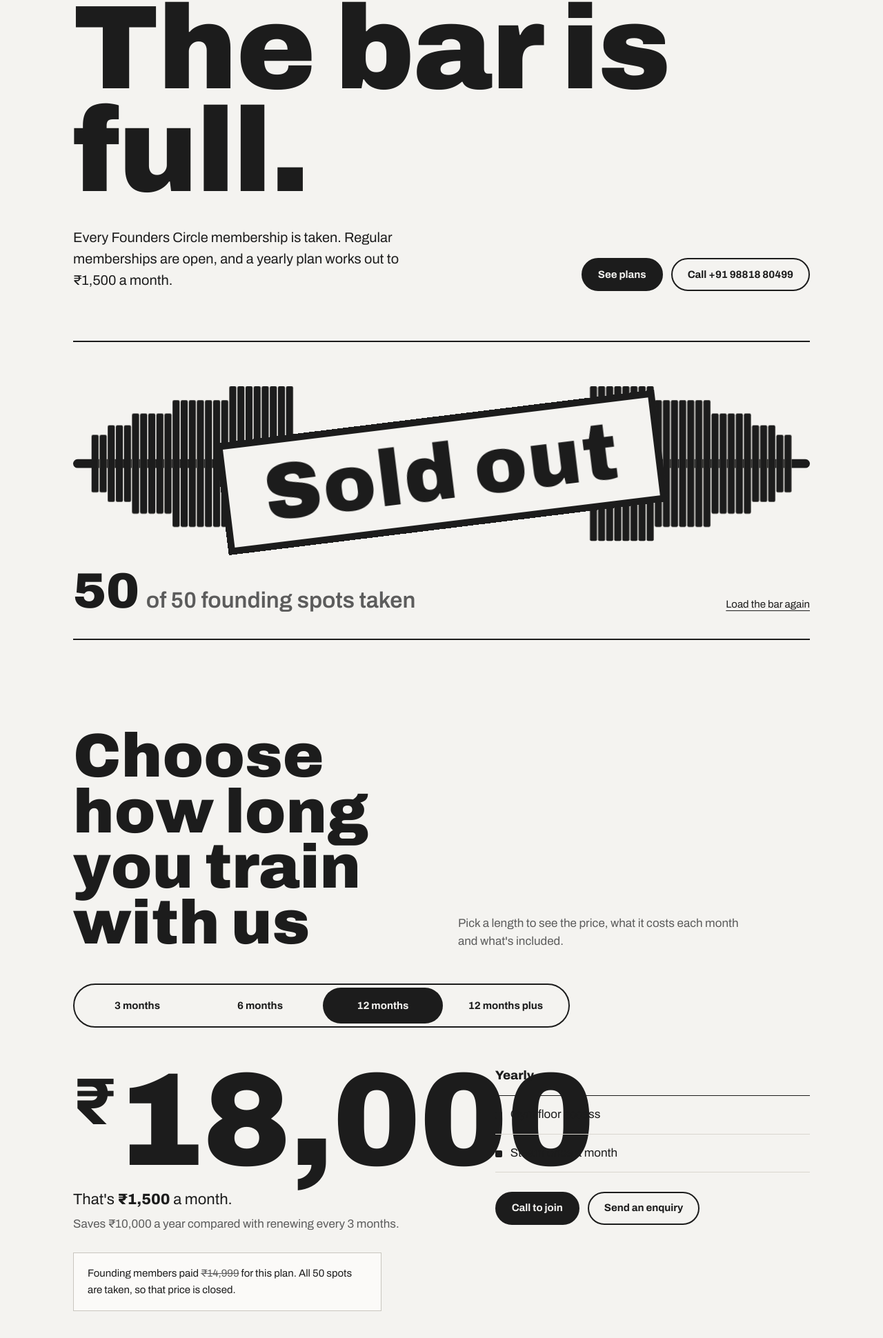
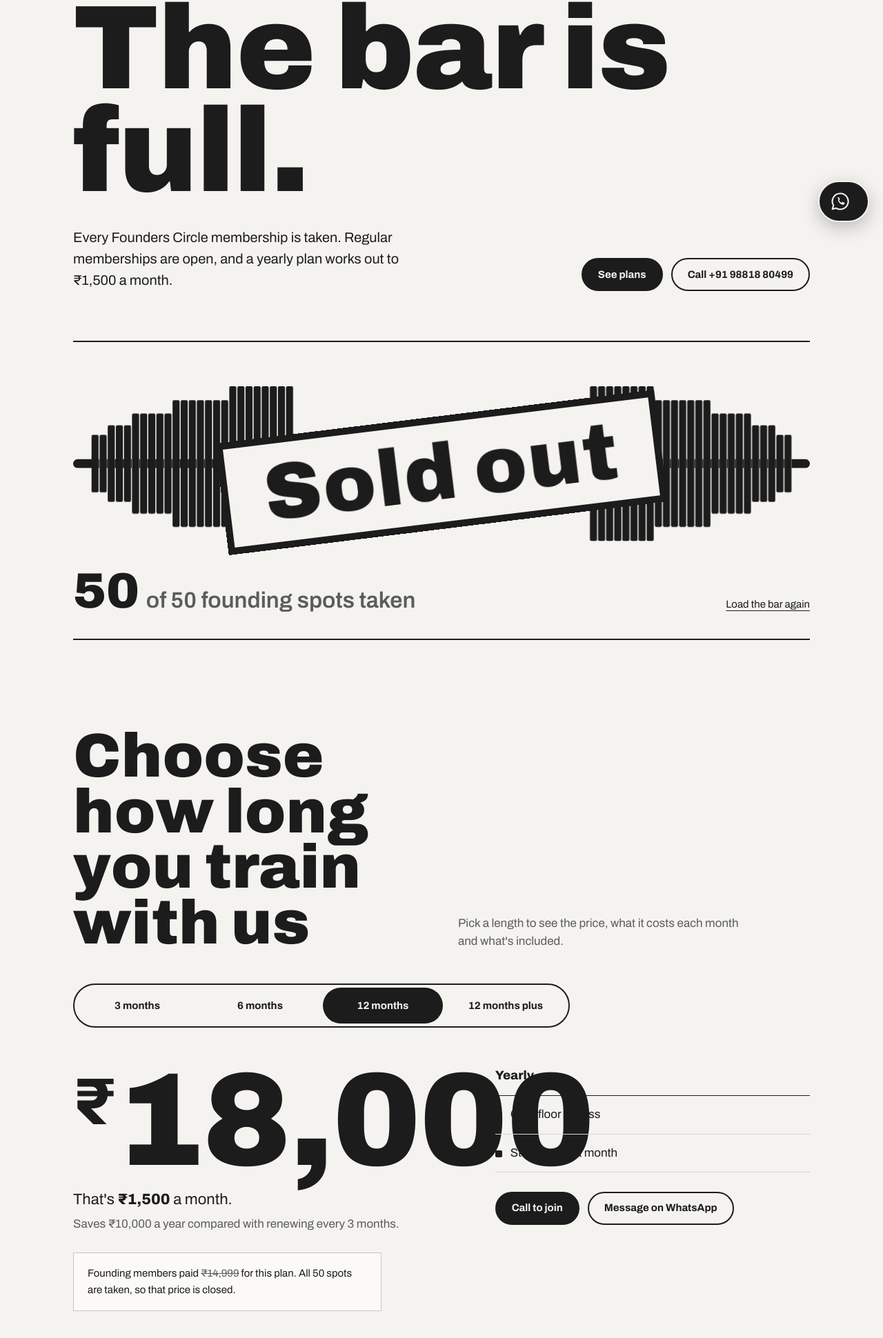
Before and after one commit to auspexdm/thenexusclubalibag, a plain HTML site: page index.html in a window 1280 px wide. Shown: the part 458-2398 px from the top of the page at 69% size. Drawn offline with Linux system fonts and the light colour scheme.

Commit message:
Add floating WhatsApp button; replace Google Form link with WhatsApp
Co-Authored-By: Claude Opus 5.5 <noreply@anthropic.com>
Claude-Session: https://claude.ai/code/session_01LQjhHNjT6wwNpcEcSiq64p

```diff
--- a/index.html
+++ b/index.html
@@ -140,6 +140,12 @@ footer .wrap{display:flex;justify-content:space-between;gap:16px;flex-wrap:wrap}
 .dock a{flex:1;min-height:48px;display:flex;align-items:center;justify-content:center;border-radius:999px;color:var(--paper);text-decoration:none;font-weight:700;font-size:15px}
 .dock a:first-child{background:var(--paper);color:var(--ink)}
 @media (max-width:760px){.dock{display:flex}}
+.wa{position:fixed;right:20px;bottom:calc(20px + env(safe-area-inset-bottom));z-index:40;display:flex;align-items:center;gap:10px;height:60px;padding:0 16px;border-radius:999px;background:var(--ink);color:var(--paper);border:2px solid var(--paper);text-decoration:none;font-weight:700;font-size:15px;box-shadow:0 8px 24px rgba(28,28,28,.25);transition:transform .2s ease}
+.wa:hover{transform:translateY(-3px)}
+.wa .lbl{max-width:0;overflow:hidden;white-space:nowrap;transition:max-width .35s ease}
+.wa:hover .lbl,.wa:focus-visible .lbl{max-width:200px}
+.wa:focus-visible{outline:3px solid var(--ink);outline-offset:4px}
+@media (max-width:760px){.wa{right:14px;bottom:calc(84px + env(safe-area-inset-bottom));height:56px;padding:0 14px}}
 
 @media (prefers-reduced-motion:reduce){
   *,*::before,*::after{animation-duration:.001ms!important;animation-delay:0s!important;transition-duration:.001ms!important}
@@ -215,7 +221,7 @@ footer .wrap{display:flex;justify-content:space-between;gap:16px;flex-wrap:wrap}
           <ul id="plist"></ul>
           <div class="actions">
             <a class="btn" href="tel:+919881880499">Call to join</a>
-            <a class="btn ghost" href="https://docs.google.com/forms/d/e/1FAIpQLSfJljLtNAi4-WIQybQApFmsiiwQ8ekGPt2APsRNpK3R146dQw/viewform" target="_blank" rel="noopener">Send an enquiry</a>
+            <a class="btn ghost" href="https://wa.me/919881880499?text=Hi%2C%20I%27d%20like%20to%20know%20more%20about%20membership%20at%20The%20Nexus%20Club." target="_blank" rel="noopener">Message on WhatsApp</a>
           </div>
         </div>
       </div>
@@ -279,6 +285,8 @@ footer .wrap{display:flex;justify-content:space-between;gap:16px;flex-wrap:wrap}
     <span>Prices include all plan benefits listed. T&amp;C apply.</span>
   </div>
 </footer>
+
+<a class="wa" href="https://wa.me/919881880499?text=Hi%2C%20I%27d%20like%20to%20know%20more%20about%20membership%20at%20The%20Nexus%20Club." target="_blank" rel="noopener" aria-label="Message us on WhatsApp"><svg viewBox="0 0 24 24" width="28" height="28" aria-hidden="true"><path d="M12 2.2a9.8 9.8 0 0 0-8.4 14.8L2.3 21.7l4.8-1.3A9.8 9.8 0 1 0 12 2.2z" fill="none" stroke="currentColor" stroke-width="1.8" stroke-linejoin="round"/><path d="M8.6 7.4c.3-.6.6-.6.9-.6h.6c.2 0 .4.1.5.4l.8 1.9c.1.2 0 .5-.1.7l-.6.7c-.1.2-.1.4 0 .6.6 1 1.4 1.8 2.4 2.4.2.1.4.1.6 0l.7-.6c.2-.2.5-.2.7-.1l1.9.8c.3.1.4.3.4.5v.6c0 .3 0 .6-.6.9-.6.4-1.6.7-2.8.3-1.9-.7-3.7-2.5-4.4-4.4-.4-1.2-.1-2.2.3-2.8z" fill="currentColor"/></svg><span class="lbl">WhatsApp us</span></a>
 
 <nav class="dock" id="dock" aria-label="Quick actions">
   <a href="tel:+919881880499">Call us</a>
```
